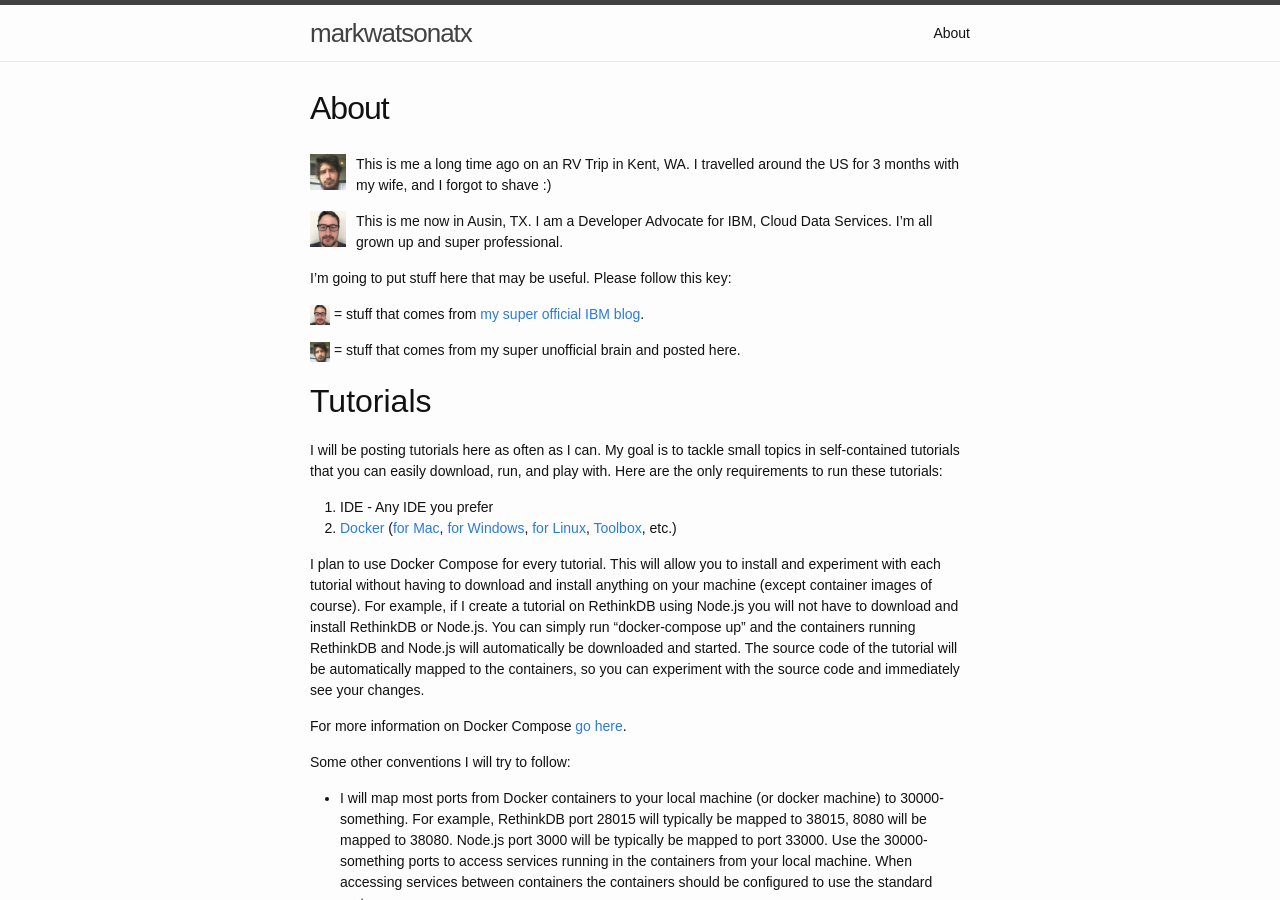
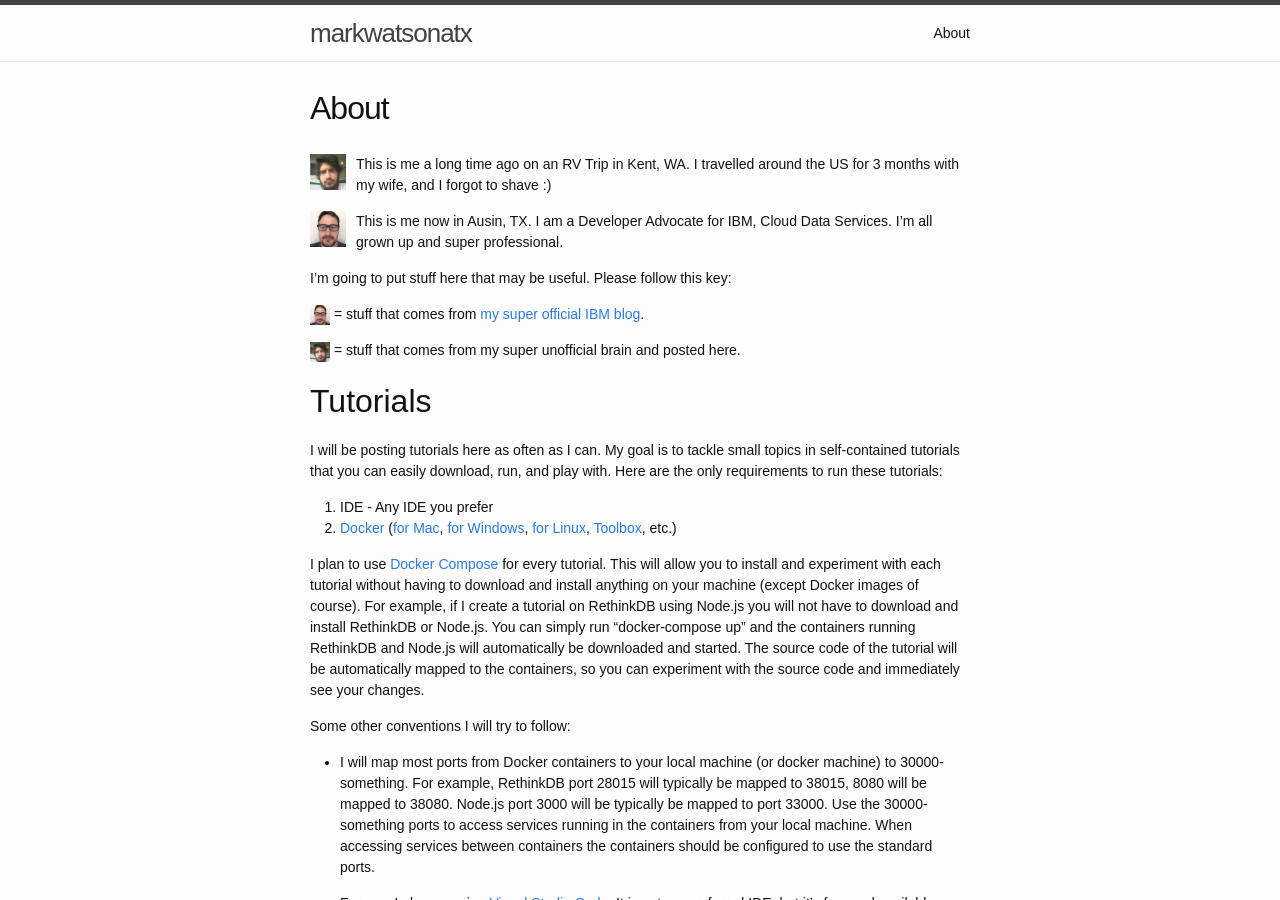
Before and after one commit to markwatsonatx/markwatsonatx.github.io, a Jekyll site: the page built from about.md, in a window 1280 px wide and 900 px high. Built offline with Jekyll 4.4.1, drawn with Linux system fonts in a browser that asks for light colours; some web fonts are replaced.

Commit message:
Updated about

```diff
--- a/about.md
+++ b/about.md
@@ -24,14 +24,12 @@
 1. IDE - Any IDE you prefer
 2. [Docker](https://www.docker.com/) ([for Mac](https://www.docker.com/products/docker#/mac), [for Windows](https://www.docker.com/products/docker#/windows), [for Linux](https://www.docker.com/products/docker#/linux), [Toolbox](https://www.docker.com/products/docker-toolbox), etc.)
 
-I plan to use Docker Compose for every tutorial. This will allow you to install and experiment with each tutorial
-without having to download and install anything on your machine (except container images of course).
+I plan to use [Docker Compose](https://docs.docker.com/compose/) for every tutorial. This will allow you to install and experiment with each tutorial
+without having to download and install anything on your machine (except Docker images of course).
 For example, if I create a tutorial on RethinkDB using Node.js you will not have to download and install RethinkDB or Node.js.
 You can simply run "docker-compose up" and the containers running RethinkDB and Node.js will automatically be downloaded and started.
 The source code of the tutorial will be automatically mapped to the containers, so you can experiment with the source code and
 immediately see your changes.
-
-For more information on Docker Compose [go here](https://docs.docker.com/compose/).
 
 Some other conventions I will try to follow:
 
```
